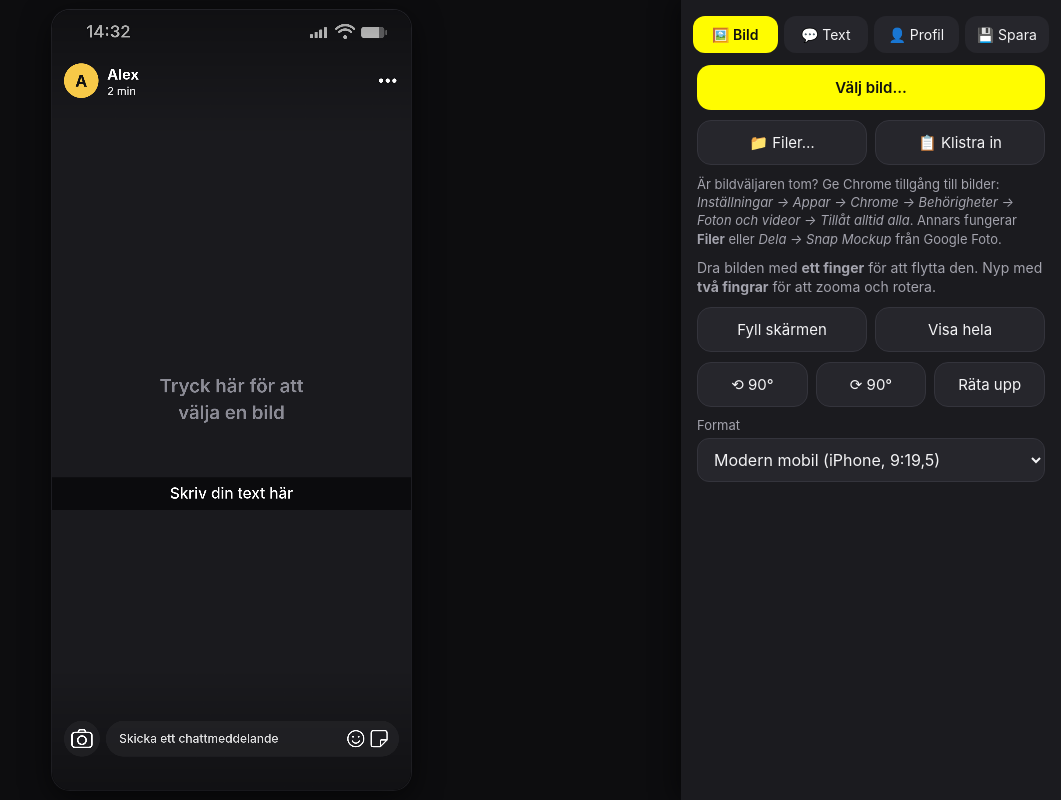
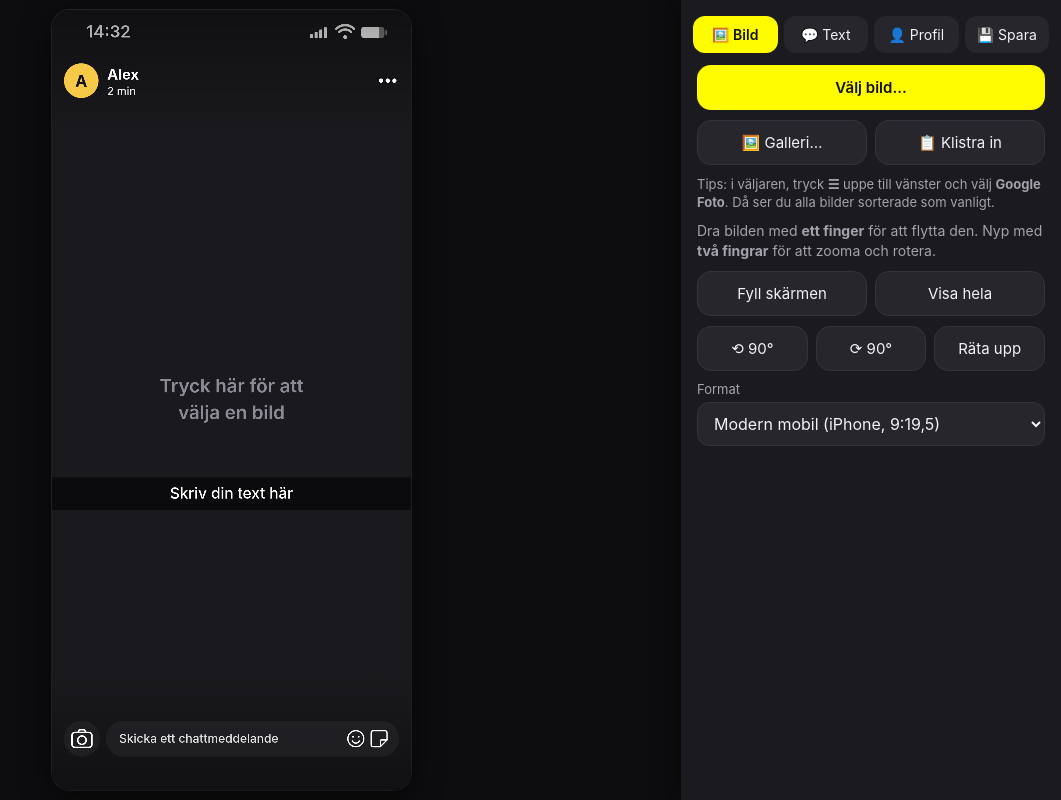
Before and after one commit to vbromsV/Snap-mockup, a plain HTML site: page index.html in a window 1280 px wide. Shown: the whole page, without its empty margins (219-1280 px from the left). Drawn offline with Linux system fonts and the light colour scheme.

Commit message:
Välj bild använder filväljaren (bildväljaren tom i appen på Android)
Co-Authored-By: Claude Opus 5.5 <noreply@anthropic.com>
Claude-Session: https://claude.ai/code/session_01SHRth6qZ813p67dk8MFPAd

```diff
--- a/index.html
+++ b/index.html
@@ -43,16 +43,16 @@
         <div class="panel active" data-panel="image">
           <label class="btn primary file-btn">
             Välj bild…
-            <input id="imageInput" type="file" accept="image/*" hidden>
+            <input id="imageInput" type="file" hidden>
           </label>
           <div class="row">
             <label class="btn file-btn">
-              📁 Filer…
-              <input id="imageInputAny" type="file" hidden>
+              🖼️ Galleri…
+              <input id="imageInputAny" type="file" accept="image/*" hidden>
             </label>
             <button class="btn" id="pasteBtn" type="button">📋 Klistra in</button>
           </div>
-          <p class="help small">Är bildväljaren tom? Ge Chrome tillgång till bilder: <i>Inställningar → Appar → Chrome → Behörigheter → Foton och videor → Tillåt alltid alla</i>. Annars fungerar <b>Filer</b> eller <i>Dela → Snap Mockup</i> från Google Foto.</p>
+          <p class="help small">Tips: i väljaren, tryck <b>☰</b> uppe till vänster och välj <b>Google Foto</b>. Då ser du alla bilder sorterade som vanligt.</p>
           <p class="help">Dra bilden med <b>ett finger</b> för att flytta den. Nyp med <b>två fingrar</b> för att zooma och rotera.</p>
           <div class="row">
             <button class="btn" id="fitCover" type="button">Fyll skärmen</button>
@@ -116,7 +116,7 @@
           <p class="help small">På iPhone: tryck <b>Dela / spara till Bilder</b> och välj <i>Spara bild</i>.</p>
           <hr>
           <button class="btn ghost danger" id="resetAll" type="button">Börja om från början</button>
-          <p class="help small" style="text-align:center">Version 7 · <a href="test.html" style="color:inherit">Testa bildväljare</a></p>
+          <p class="help small" style="text-align:center">Version 8 · <a href="test.html" style="color:inherit">Testa bildväljare</a></p>
         </div>
       </div>
     </section>
--- a/sw.js
+++ b/sw.js
@@ -1,5 +1,5 @@
 // Enkel offline-cache. Hämtar alltid senaste versionen när nätet finns.
-const CACHE = 'snapmockup-v7';
+const CACHE = 'snapmockup-v8';
 const FILES = ['./', 'index.html', 'style.css', 'app.js', 'manifest.webmanifest',
   'icons/icon-192.png', 'icons/icon-512.png', 'icons/apple-touch-icon.png'];
 
```
